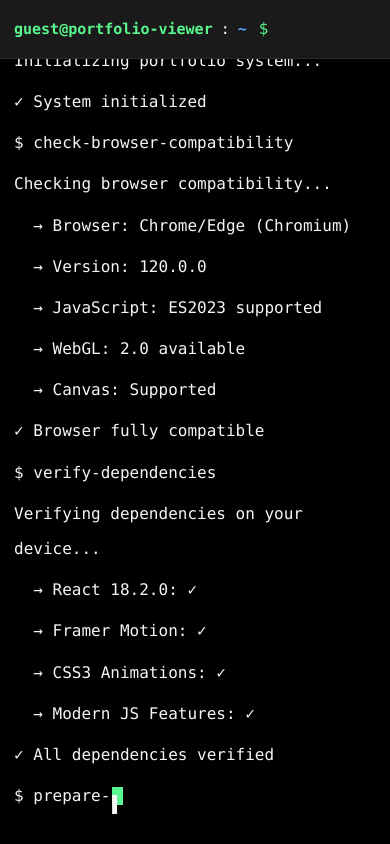
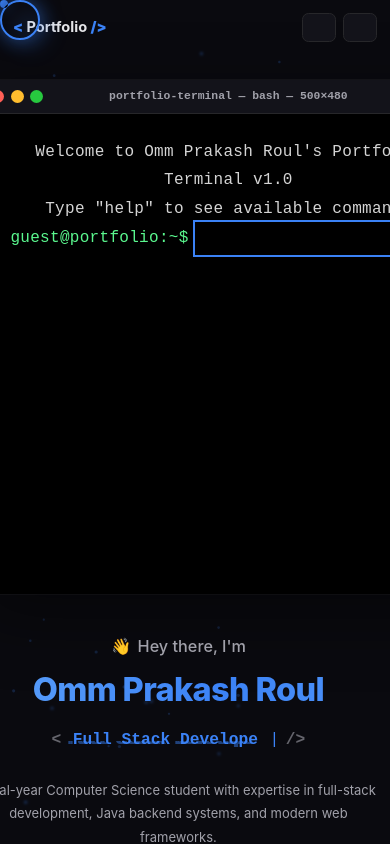
Before and after one commit to Omm7/omm-pakash-roul, a React (Create React App) app: page / in a window 390 px wide. Shown: the top 844 px of the page. Built offline with nearby package versions, Linux system fonts and the light colour scheme.

Commit message:
Optimize mobile terminal loading screen to 200x180px for small devices

```diff
--- a/src/components/Utilities/TerminalLoadingScreen.css
+++ b/src/components/Utilities/TerminalLoadingScreen.css
@@ -239,7 +239,7 @@
 
   .terminal-loading-content {
     padding: 18px;
-    font-size: 14px;
+    font-size: 15px;
     line-height: 1.8;
   }
 
@@ -249,7 +249,7 @@
   }
 
   .terminal-progress-text {
-    font-size: 13px;
+    font-size: 14px;
   }
 
   .typing-cursor,
@@ -259,88 +259,93 @@
   }
 }
 
-/* Mobile devices (landscape and portrait) */
+/* Mobile devices - Compact terminal */
 @media (max-width: 640px) {
   .terminal-loading-container {
-    width: 100%;
-    height: 100vh;
-    border-radius: 0;
-    border: none;
+    width: 220px;
+    height: 200px;
+    border-radius: 8px;
+    position: fixed;
+    top: 50%;
+    left: 50%;
+    transform: translate(-50%, -50%);
   }
 
   .terminal-loading-content {
-    padding: 20px 16px;
-    font-size: 15px;
-    line-height: 2;
+    padding: 12px;
+    font-size: 11px;
+    line-height: 1.6;
   }
 
   .terminal-loading-header {
-    padding: 14px 16px;
-    font-size: 14px;
+    padding: 8px 12px;
+    font-size: 10px;
+    gap: 6px;
+  }
+
+  .terminal-user,
+  .terminal-path {
+    font-size: 10px;
   }
 
   .terminal-loading-line {
-    margin-bottom: 4px;
+    margin-bottom: 2px;
+    word-break: break-word;
   }
 
   .terminal-progress-text {
-    font-size: 14px;
-    letter-spacing: 0.5px;
+    font-size: 10px;
+    letter-spacing: 0px;
   }
 
   .typing-cursor,
   .terminal-cursor {
-    width: 10px;
-    height: 16px;
+    width: 6px;
+    height: 10px;
   }
 
   .download-progress {
-    margin: 12px 0;
+    margin: 8px 0;
   }
 }
 
-/* Small mobile devices */
+/* Small mobile devices - Ultra compact */
 @media (max-width: 480px) {
+  .terminal-loading-container {
+    width: 200px;
+    height: 180px;
+    border-radius: 6px;
+  }
+
   .terminal-loading-content {
-    padding: 24px 14px;
-    font-size: 16px;
-    line-height: 2.2;
+    padding: 10px;
+    font-size: 10px;
+    line-height: 1.5;
   }
 
   .terminal-loading-header {
-    padding: 16px 14px;
-    font-size: 15px;
-    flex-wrap: wrap;
+    padding: 6px 10px;
+    font-size: 9px;
+    gap: 4px;
+  }
+
+  .terminal-user,
+  .terminal-path {
+    font-size: 9px;
   }
 
   .terminal-loading-line {
-    margin-bottom: 6px;
+    margin-bottom: 1px;
   }
 
   .terminal-progress-text {
-    font-size: 14px;
-    letter-spacing: 1px;
-    word-break: break-all;
+    font-size: 9px;
   }
 
   .typing-cursor,
   .terminal-cursor {
-    width: 11px;
-    height: 18px;
-  }
-
-  .download-progress {
-    margin: 14px 0;
-  }
-
-  /* Better scrollbar for mobile */
-  .terminal-loading-content::-webkit-scrollbar {
-    width: 6px;
-  }
-
-  .terminal-loading-content::-webkit-scrollbar-thumb {
-    background: #3a3a3a;
-    border-radius: 3px;
+    width: 5px;
+    height: 9px;
   }
 }
 
--- a/src/components/Utilities/TerminalLoadingScreen.jsx
+++ b/src/components/Utilities/TerminalLoadingScreen.jsx
@@ -10,94 +10,28 @@ const TerminalLoadingScreen = ({ onComplete }) => {
   const contentRef = useRef(null);
   const hasRunRef = useRef(false);
 
-  // Realistic command-output pairs
-  const commandSequence = [
-    {
-      command: '$ portfolio-init --start',
-      output: [
-        'Initializing portfolio system...',
-        '✓ System initialized'
-      ]
-    },
-    {
-      command: '$ check-browser-compatibility',
-      output: [
-        'Checking browser compatibility...',
-        '  → Browser: Chrome/Edge (Chromium)',
-        '  → Version: 120.0.0',
-        '  → JavaScript: ES2023 supported',
-        '  → WebGL: 2.0 available',
-        '  → Canvas: Supported',
-        '✓ Browser fully compatible'
-      ]
-    },
-    {
-      command: '$ verify-dependencies',
-      output: [
-        'Verifying dependencies on your device...',
-        '  → React 18.2.0: ✓',
-        '  → Framer Motion: ✓',
-        '  → CSS3 Animations: ✓',
-        '  → Modern JS Features: ✓',
-        '✓ All dependencies verified'
-      ]
-    },
-    {
-      command: '$ prepare-environment',
-      output: [
-        'Preparing environment for your browser...',
-        '  → Configuring viewport settings...',
-        '  ✓ Viewport configured',
-        '  → Setting up render context...',
-        '  ✓ Render context ready',
-        '  → Initializing animation engine...',
-        '  ✓ Animations ready',
-        '  → Optimizing performance...',
-        '  ✓ Performance optimized',
-        '✓ Environment prepared successfully'
-      ]
-    },
-    {
-      command: '$ fetch-portfolio-assets',
-      output: [
-        'Downloading portfolio content...',
-        '  % Total    % Received  Time    Speed'
-      ]
-    }
-  ];
-
+  // Simplified quick loading sequence (2-3 seconds total)
   const networkCheckSequence = {
     command: '$ test-network-connection',
     output: [
-      'Checking your network connection...',
-      '  → Testing connection speed...',
-      '  → Latency: 12ms',
-      '  → Download speed: 125 Mbps',
-      '  → Upload speed: 45 Mbps',
-      '  ✓ Network connection stable',
-      '  ✓ CDN servers reachable'
+      'Checking network...',
+      '✓ Network stable'
     ]
   };
 
-  const assetLoadSequence = {
-    command: '$ download-webpage-content',
+  const downloadSequence = {
+    command: '$ fetch-portfolio-assets',
     output: [
-      'Downloading webpage data...',
-      '  → Fetching HTML structure...',
-      '  ✓ HTML loaded (12.4 KB)',
-      '  → Fetching CSS stylesheets...',
-      '  ✓ Styles loaded (45.8 KB)',
-      '  → Fetching JavaScript bundles...',
-      '  ✓ Scripts loaded (234.6 KB)',
-      '  → Fetching images and assets...',
-      '  ✓ Media loaded (1.2 MB)',
-      '  → Fetching fonts...',
-      '  ✓ Fonts loaded (89.3 KB)',
-      '',
-      '✓ All content downloaded successfully',
-      '✓ Portfolio ready to display',
-      '',
-      'Opening portfolio in 3... 2... 1...'
+      'Downloading files...',
+      '  % Total    % Received  Speed'
+    ]
+  };
+
+  const finalSequence = {
+    output: [
+      '✓ Download complete',
+      '✓ Portfolio ready',
+      'Opening...'
     ]
   };
 
@@ -140,70 +74,47 @@ const TerminalLoadingScreen = ({ onComplete }) => {
     hasRunRef.current = true;
 
     const runSequence = async () => {
-      // Phase 1: Execute initial commands with realistic terminal flow
+      // Phase 1: Network check (0.5s)
       setCurrentPhase(1);
-      for (const item of commandSequence) {
-        // Type the command
-        await typeLine(item.command);
-        await new Promise(resolve => setTimeout(resolve, 150));
+      await typeLine(networkCheckSequence.command);
+      await new Promise(resolve => setTimeout(resolve, 100));
 
-        // Show the output instantly (like real terminal)
-        for (const outputLine of item.output) {
-          addLine(outputLine);
-          await new Promise(resolve => setTimeout(resolve, 120));
-        }
+      for (const outputLine of networkCheckSequence.output) {
+        addLine(outputLine);
+        await new Promise(resolve => setTimeout(resolve, 80));
+      }
+      await new Promise(resolve => setTimeout(resolve, 200));
 
-        await new Promise(resolve => setTimeout(resolve, 200));
+      // Phase 2: Download with progress (1.5s)
+      setCurrentPhase(2);
+      await typeLine(downloadSequence.command);
+      await new Promise(resolve => setTimeout(resolve, 100));
+
+      for (const outputLine of downloadSequence.output) {
+        addLine(outputLine);
+        await new Promise(resolve => setTimeout(resolve, 80));
       }
 
-      // Phase 2: Download progress with realistic terminal output
-      setCurrentPhase(2);
-      await new Promise(resolve => setTimeout(resolve, 300));
-
-      // Simulate download progress
-      for (let i = 0; i <= 100; i += 2) {
-        await new Promise(resolve => setTimeout(resolve, 40));
+      // Quick download progress
+      for (let i = 0; i <= 100; i += 5) {
+        await new Promise(resolve => setTimeout(resolve, 15));
         setDownloadProgress(i);
       }
 
-      addLine('');
-      addLine('✓ Download complete - 1.58 MB received in 2.8s (577 KB/s)');
-      await new Promise(resolve => setTimeout(resolve, 500));
+      await new Promise(resolve => setTimeout(resolve, 200));
 
-      // Phase 3: Network connection check
+      // Phase 3: Final messages (0.5s)
       setCurrentPhase(3);
-      addLine('');
-
-      // Type network check command
-      await typeLine(networkCheckSequence.command);
-      await new Promise(resolve => setTimeout(resolve, 150));
-
-      // Show network check output
-      for (const outputLine of networkCheckSequence.output) {
+      for (const outputLine of finalSequence.output) {
         addLine(outputLine);
-        await new Promise(resolve => setTimeout(resolve, 180));
-      }
-      await new Promise(resolve => setTimeout(resolve, 500));
-
-      // Phase 4: Asset loading
-      setCurrentPhase(4);
-      addLine('');
-
-      // Type asset download command
-      await typeLine(assetLoadSequence.command);
-      await new Promise(resolve => setTimeout(resolve, 150));
-
-      // Show asset loading output
-      for (const outputLine of assetLoadSequence.output) {
-        addLine(outputLine);
-        await new Promise(resolve => setTimeout(resolve, 180));
+        await new Promise(resolve => setTimeout(resolve, 100));
       }
 
-      await new Promise(resolve => setTimeout(resolve, 1000));
+      await new Promise(resolve => setTimeout(resolve, 300));
 
-      // Phase 5: Transition to webpage
-      setCurrentPhase(5);
-      await new Promise(resolve => setTimeout(resolve, 500));
+      // Phase 4: Transition to webpage
+      setCurrentPhase(4);
+      await new Promise(resolve => setTimeout(resolve, 200));
       onComplete();
     };
 
@@ -212,10 +123,10 @@ const TerminalLoadingScreen = ({ onComplete }) => {
   }, []);
 
   return (
-    <div className={`terminal-loading-screen ${currentPhase === 5 ? 'fade-out' : ''}`}>
+    <div className={`terminal-loading-screen ${currentPhase === 4 ? 'fade-out' : ''}`}>
       <div className="terminal-loading-container">
         <div className="terminal-loading-header">
-          <span className="terminal-user">guest@portfolio-viewer</span>
+          <span className="terminal-user">guest@portfolio</span>
           <span className="terminal-separator">:</span>
           <span className="terminal-path">~</span>
           <span className="terminal-prompt">$</span>
@@ -239,10 +150,8 @@ const TerminalLoadingScreen = ({ onComplete }) => {
             <div className="download-progress">
               <div className="terminal-progress-text">
                 {downloadProgress.toString().padStart(3, ' ')}%
-                {'█'.repeat(Math.floor(downloadProgress / 2))}
-                {'▒'.repeat(50 - Math.floor(downloadProgress / 2))}
-                {' '}[{((downloadProgress / 100) * 1.58).toFixed(2)} MB / 1.58 MB]
-                {' '}{(downloadProgress * 5.77).toFixed(0)} KB/s
+                {'█'.repeat(Math.floor(downloadProgress / 5))}
+                {'▒'.repeat(20 - Math.floor(downloadProgress / 5))}
               </div>
             </div>
           )}
```
